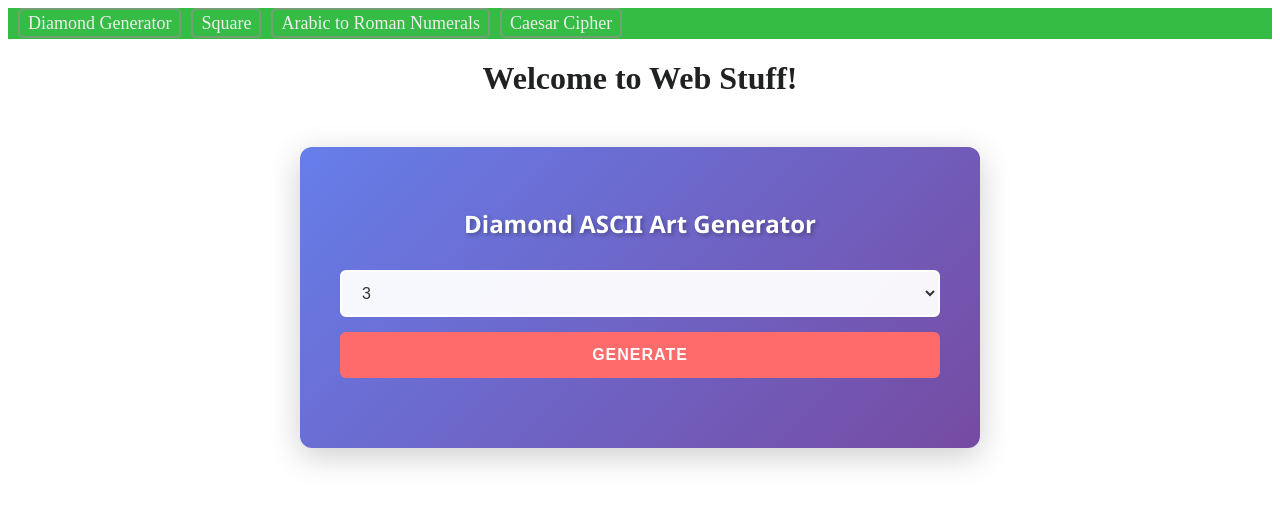
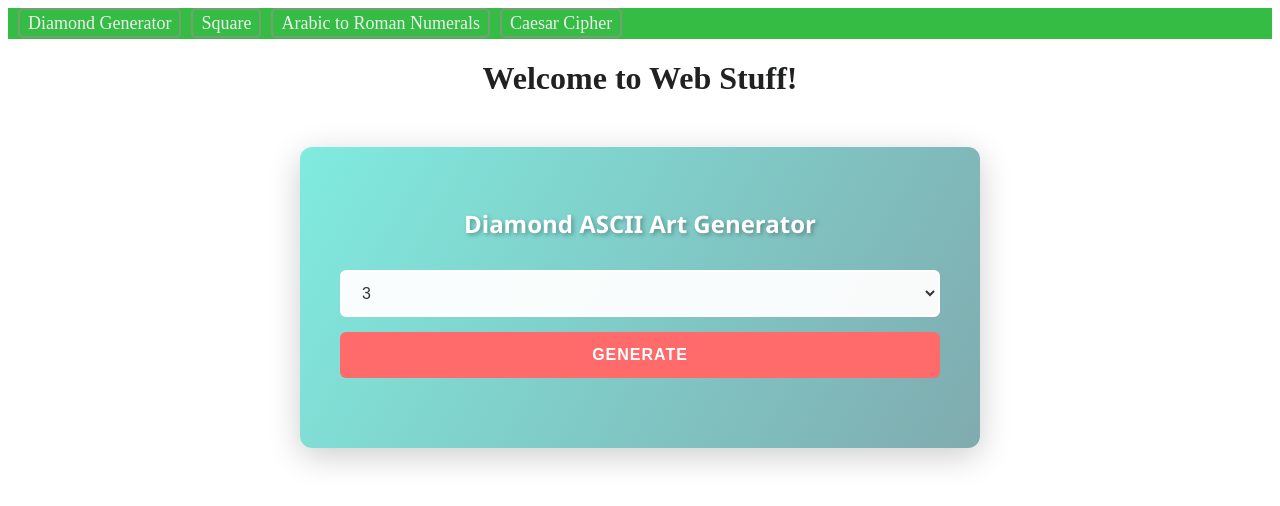
Before and after one commit to nickleus-j/webTrials, an Angular app in the folder WebStuff/: page /diamond in a window 1280 px wide. Shown: the top 506 px of the page. Built offline with nearby package versions, Linux system fonts and the light colour scheme.

Commit message:
Style changes in the components

```diff
--- a/WebStuff/src/RomanNumeral/roman-converter.component.css
+++ b/WebStuff/src/RomanNumeral/roman-converter.component.css
@@ -2,7 +2,7 @@
   max-width: 500px;
   margin: 50px auto;
   padding: 30px;
-  background-color: #f2f1ef;
+  background-color: #F9FAeF;
   border-radius: 8px;
   box-shadow: 0 2px 8px rgba(0, 0, 0, 0.1);
   font-family: Arial, sans-serif;
@@ -51,7 +51,7 @@ label {
 
 .result-label {
   margin: 0;
-  color: #555;
+  color: #343;
   font-size: 14px;
   text-transform: uppercase;
   letter-spacing: 1px;
--- a/WebStuff/src/RomanNumeral/roman-converter.component.html
+++ b/WebStuff/src/RomanNumeral/roman-converter.component.html
@@ -6,7 +6,7 @@
     <input
       id="numberInput"
       type="number"
-        [(ngModel)]="this.inputNumber"
+      [(ngModel)]="this.inputNumber"
       (keyup.enter)="convertToRoman()"
       placeholder="Enter a number"
       class="input-field"
--- a/WebStuff/src/app/diamond/diamond.css
+++ b/WebStuff/src/app/diamond/diamond.css
@@ -2,7 +2,7 @@
   max-width: 600px;
   margin: 50px auto;
   padding: 40px;
-  background: linear-gradient(135deg, #667eea 0%, #764ba2 100%);
+  background: linear-gradient(120deg, #80EbDF 0%, #80AbAF 100%);
   border-radius: 12px;
   box-shadow: 0 8px 32px rgba(0, 0, 0, 0.2);
   font-family: 'Segoe UI', Tahoma, Geneva, Verdana, sans-serif;
```
